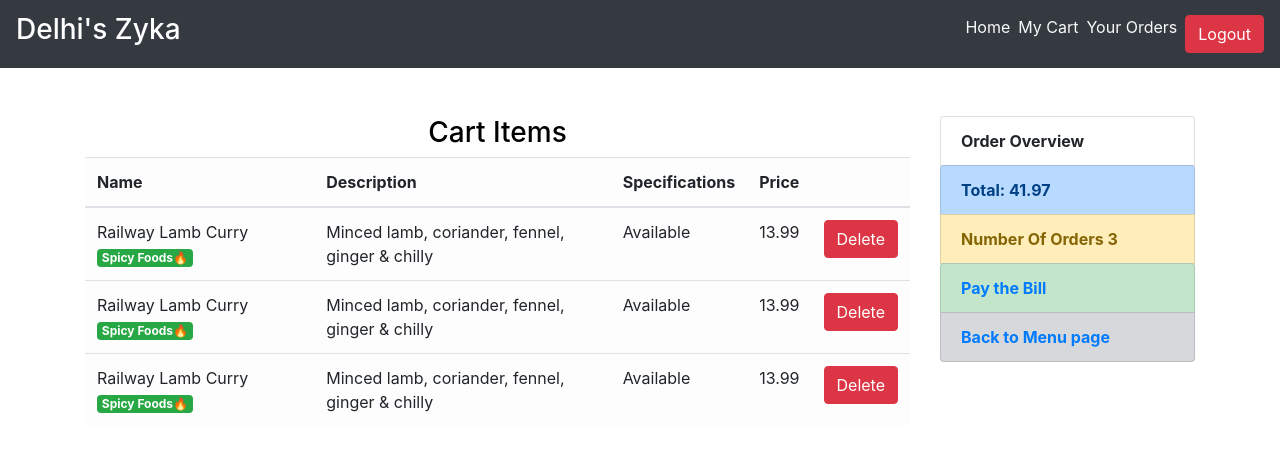
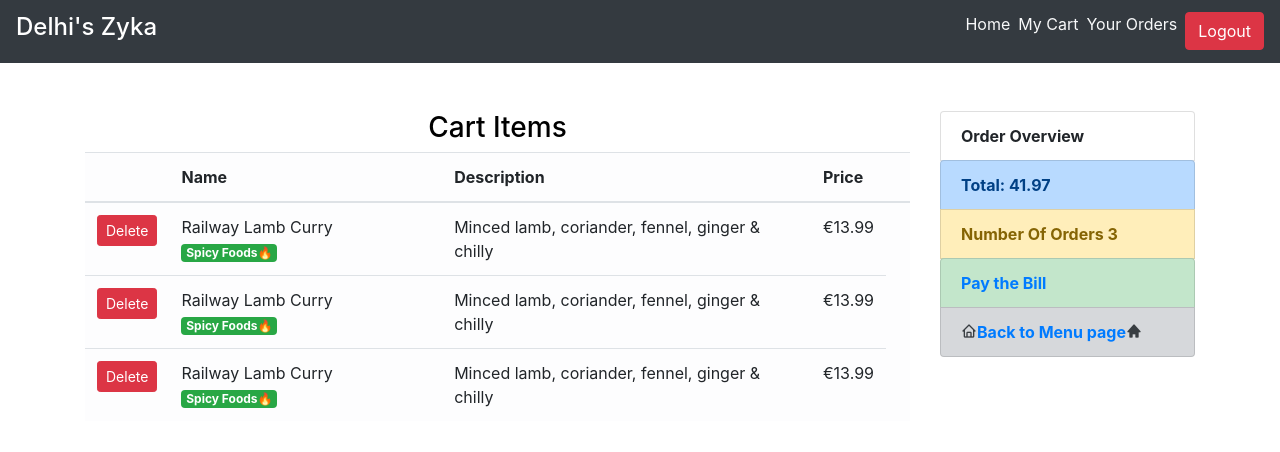
Before and after one commit to x22137912/restaurant_management, a Django app: page /cart/ in a window 1280 px wide. Shown: the top 452 px of the page. Run offline with Django 3.2, Linux system fonts and the light colour scheme; a user stored in the database is signed in; data comes from the database, SQL or seed files in the repository; both versions use the stored data as it was after the commit; some libraries are stand-ins or nearby versions.

Commit message:
Commit Changes

```diff
--- a/main/static/main/styles.css
+++ b/main/static/main/styles.css
@@ -96,10 +96,11 @@ h5.text-center {
 h2 {
     color: black;
 }
+
+
 h3 {
-    color: white;
-}
-
+    color: black;
+  }
 
 .text-center {
     text-align: center !important;
--- a/main/templates/main/cart.html
+++ b/main/templates/main/cart.html
@@ -1,5 +1,7 @@
 {% extends "main/layout.html" %}
 {% block content %}
+<link rel="stylesheet" href="https://cdn.boxicons.com/boxicons/2.0.7/css/boxicons.min.css">
+
 <div class="cart">
     <div class="container">
         <div class="row">
@@ -10,9 +12,9 @@
                     <table class="table table-light">
                         <thead>
                         <tr>
+                            <th scope="col"></th>
                             <th scope="col">Name</th>
                             <th scope="col">Description</th>
-                            <th scope="col">Specifications</th>
                             <th scope="col">Price</th>
                             <!--<th scope="col">Total Pieces</th> -->
                             <th scope="col"></th>
@@ -21,12 +23,13 @@
                         <tbody>
                             {% for cart in cart_items %}
                         <tr>
+                            <td><a class="btn btn-danger btn-sm" href="{% url 'main:remove-from-cart' cart.id %}">Delete</a></td>
                             <td>{{ cart.item.title }} <span class="badge badge-{{ cart.item.label_colour }}">{{ cart.item.labels }}</span></td>
                             <td>{{ cart.item.description }}</td>
-                            <td>{{ cart.item.instructions }}</td>
-                            <td>{{ cart.item.price }}</td>
+                            <td>{{"€"}}{{ cart.item.price }}</td>
                             <!--<td>{{ cart.item.pieces }} pieces</td> -->
-                            <td><a class="btn btn-danger" href="{% url 'main:remove-from-cart' cart.id %}">Delete</a></td>
+
+
                         </tr>
                             {% endfor %}
                         </tbody>
@@ -50,7 +53,8 @@
                         <!--<li class="list-group-item list-group-item-light text-center text-dark">Total Pieces: {{ total_pieces }}</li>  -->
                         <li class="list-group-item list-group-item-success"><a href="{% url 'main:ordered' %}">Pay the Bill</a></li>
                       <!--  <li class="list-group-item list-group-item-light text-center text-dark"><a class="btn btn-primary" href="{% url 'main:ordered' %}">Pay the Bill</a></li> -->
-                        <li class="list-group-item list-group-item-secondary"><a  href="/">Back to Menu page</a><i class='bx bxs-home'></i></li>
+
+<li class="list-group-item list-group-item-secondary"><i class='bx bx-home'></i><a  href="/">Back to Menu page</a><i class='bx bxs-home'></i></li>
                       <!--  <li class="list-group-item list-group-item-light text-center"><a class="btn btn-success" href="/">Back to Menu page</a></li> -->
                       </ul>
                 </div>
--- a/main/templates/main/layout.html
+++ b/main/templates/main/layout.html
@@ -11,7 +11,7 @@
 </head>
 <body>
     <nav class="navbar navbar-expand-lg navbar-dark bg-dark ">
-        <a class="navbar-brand" href="/"><h3>Delhi's Zyka</h3></a>
+        <a class="navbar-brand" href="/"><h4>Delhi's Zyka</h4></a>
         <button
             class="navbar-toggler"
             type="button"
```
Also changed, not shown: main/templates/main/home.html (+6 -7 lines), main/templates/main/order_details.html (+5 -4 lines), db.sqlite3, media/images/Butter_Chicken_3HNO0u7.jpg (added), media/images/Chole_bhature_KupYGeI.jpg (added), media/images/Onion_bhaji_TL97H5i.jpg (added), media/images/Paneer-Lababdar-3.jpg (added), media/images/Railway_Lamb_Curry_MvN4aAC.jpg (added), media/images/Railway_Lamb_Curry_z26FZKR.jpg (added), media/images/Tandoori_Chicken_M7Hqfuw.jpg (added), media/images/Vegetable_samosa_625GB8R.jpg (added), media/images/lamb_kadai.jpg (added), media/images/thai_fried_rice.jpg (added).
